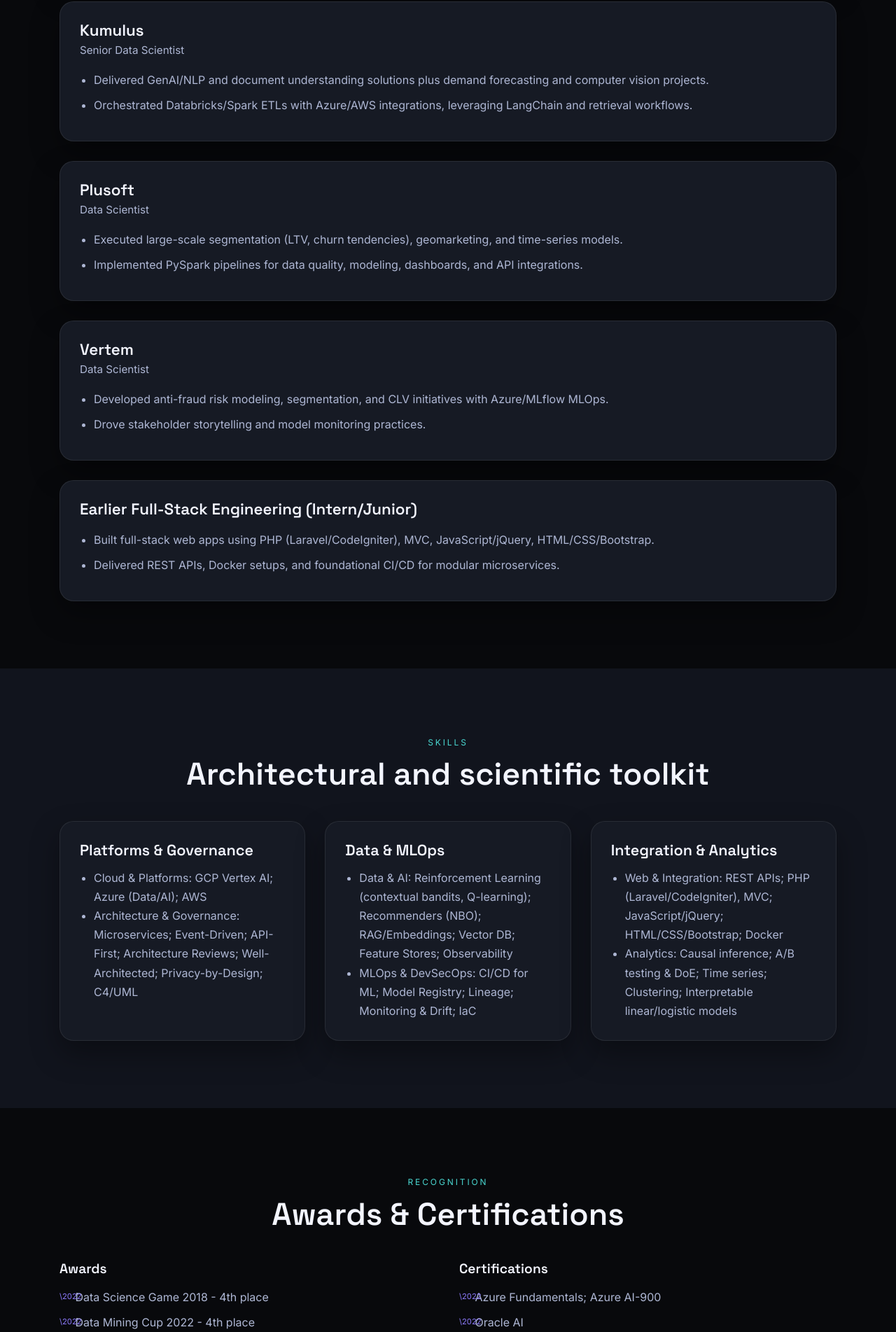
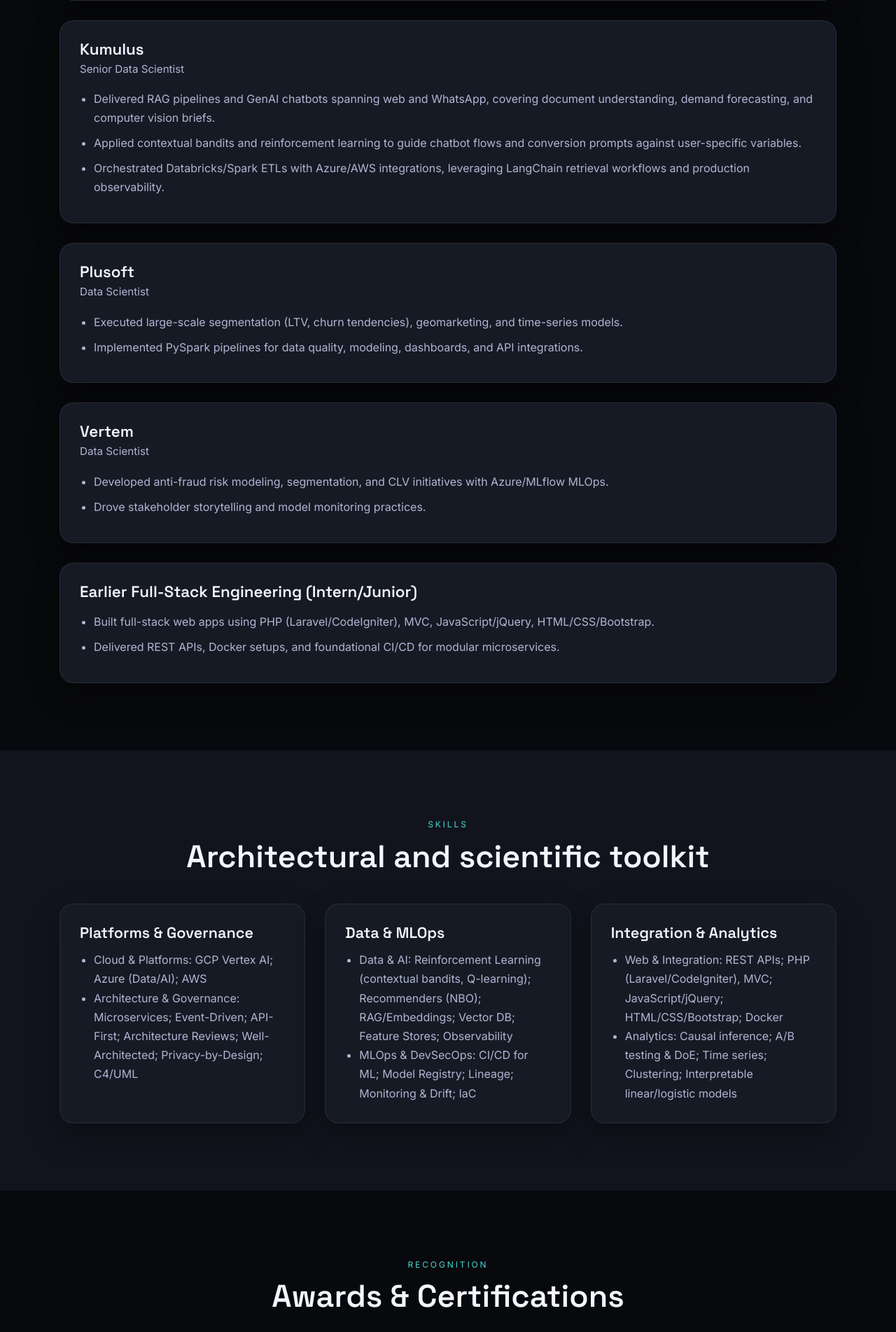
Before and after one commit to vilelabruno/vilelabruno.github.io, a PHP site: page / in a window 1280 px wide. Shown: the part 2581-4484 px from the top of the page at 70% size. Run offline with PHP 8.4, Linux system fonts and the light colour scheme; some libraries are stand-ins or nearby versions.

Commit message:
Update hobbies and project descriptions for clarity and accuracy; adjust list item styles in CSS.

```diff
--- a/assets/css/style.css
+++ b/assets/css/style.css
@@ -347,17 +347,19 @@ header.hero {
 
 .plain-list li {
   position: relative;
-  padding-left: 1.4rem;
+  padding-left: 1.6rem;
   margin-bottom: 0.55rem;
 }
 
 .plain-list li::before {
-  content: '\\2022';
+  content: '';
   position: absolute;
   left: 0;
-  top: 0.15rem;
-  color: var(--accent);
-  font-size: 0.7rem;
+  top: 0.55rem;
+  width: 0.45rem;
+  height: 0.45rem;
+  border-radius: 50%;
+  background: var(--accent);
 }
 
 .projects-grid {
@@ -397,7 +399,7 @@ header.hero {
 }
 
 .project-details summary::after {
-  content: '\\203A';
+  content: '>';
   position: absolute;
   right: 0;
   top: 0;
--- a/index.html
+++ b/index.html
@@ -59,7 +59,7 @@
                         <div class="avatar-frame">
                             <img src="assets/images/profile3.jpg" alt="Bruno Vilela" class="avatar">
                         </div>
-                        <p class="hero-hobbies" id="hobbies">Guitar, maker projects, cycling, and travel.</p>
+                        <p class="hero-hobbies" id="hobbies">Guitar, mountain biking, and travel.</p>
                     </div>
                 </div>
             </div>
@@ -83,12 +83,12 @@
                 </div>
                 <div class="card-grid">
                     <article class="feature-card">
-                        <h3>GenAI-powered NBO on Vertex AI</h3>
-                        <p>Owned the integration patterns, security controls, and MLOps review gates. Led PoCs-to-production for RAG and vector search components enabling real-time recommendations.</p>
+                        <h3>NBO Platform on Vertex AI</h3>
+                        <p>Owned the integration patterns, security controls, and MLOps review gates that moved multi-channel next-best-offer journeys from pilot to production.</p>
                     </article>
                     <article class="feature-card">
                         <h3>RL for Personalization</h3>
-                        <p>Delivered contextual bandits and Q-learning services via APIs, establishing real-time feature pipelines and experimentation frameworks.</p>
+                        <p>Delivered contextual bandits and Q-learning services via APIs, pairing RL policies with GenAI-assisted template suggestions for dynamic campaigns.</p>
                     </article>
                     <article class="feature-card">
                         <h3>Architecture Governance</h3>
@@ -115,9 +115,9 @@
                             <span class="role">Senior Data Scientist / AI Solutions Architect</span>
                         </header>
                         <ul>
-                            <li>Owned GenAI/NBO platform architecture on GCP Vertex AI; acted as design authority across squads.</li>
+                            <li>Owned NBO platform architecture on GCP Vertex AI; acted as design authority across squads.</li>
                             <li>Built uplift modeling pipelines powering ancillary upsell and lifecycle marketing triggers.</li>
-                            <li>Designed and deployed multi-armed bandit services for experimentation and journey orchestration.</li>
+                            <li>Designed and deployed multi-armed bandit services for experimentation and journey orchestration, using GenAI assistance to craft template variants from bandit context.</li>
                             <li>Delivered product recommendation engines (collaborative filtering, content-based) integrated with personalization APIs.</li>
                             <li>Developed customer lifetime value segmentation and monitoring dashboards linked to commercial planning.</li>
                             <li>Led architecture reviews, privacy controls, and MLOps standards (CI/CD, registry, monitoring) to reduce time-to-production risk.</li>
@@ -129,8 +129,9 @@
                             <span class="role">Senior Data Scientist</span>
                         </header>
                         <ul>
-                            <li>Delivered GenAI/NLP and document understanding solutions plus demand forecasting and computer vision projects.</li>
-                            <li>Orchestrated Databricks/Spark ETLs with Azure/AWS integrations, leveraging LangChain and retrieval workflows.</li>
+                            <li>Delivered RAG pipelines and GenAI chatbots spanning web and WhatsApp, covering document understanding, demand forecasting, and computer vision briefs.</li>
+                            <li>Applied contextual bandits and reinforcement learning to guide chatbot flows and conversion prompts against user-specific variables.</li>
+                            <li>Orchestrated Databricks/Spark ETLs with Azure/AWS integrations, leveraging LangChain retrieval workflows and production observability.</li>
                         </ul>
                     </article>
                     <article class="timeline-card">
@@ -303,6 +304,10 @@
                 </div>
                 <div class="blog-grid">
                     <article class="blog-card">
+                        <h3><a href="https://medium.com/@vilelabruno/dmc-2022-svd-x-markov-chain-690f789c0ba0" target="_blank" rel="noopener">DMC 2022: SVD x Markov Chain</a></h3>
+                        <p>Shows how combining SVD-based user and category similarity with Markov chains forecast weekly repeat purchases for DataMiningCup 2022, using Bayesian tuning to hit 92% accuracy within hardware limits.</p>
+                    </article>
+                    <article class="blog-card">
                         <h3><a href="https://medium.com/@vilelabruno/identificando-eventos-extremos-com-teste-de-dk-99af22df8c14" target="_blank" rel="noopener">Identifying Extreme Events with the Dragon-King Test</a></h3>
                         <p>A practical walkthrough on detecting heavy-tail anomalies; statistical assumptions, implementation notes, operational caveats, and visualization tips.</p>
                     </article>
```
